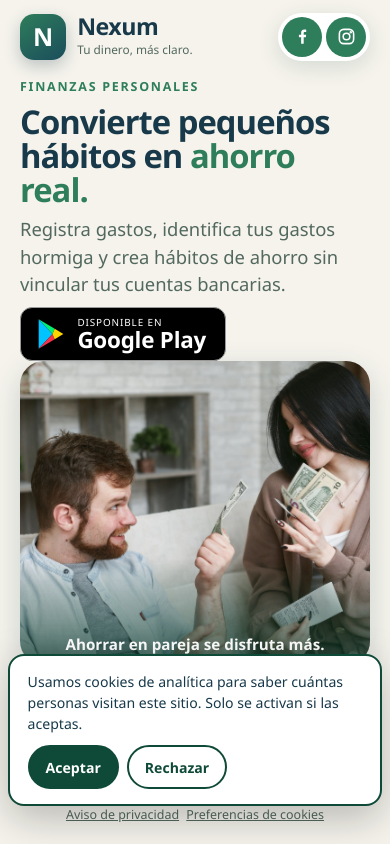
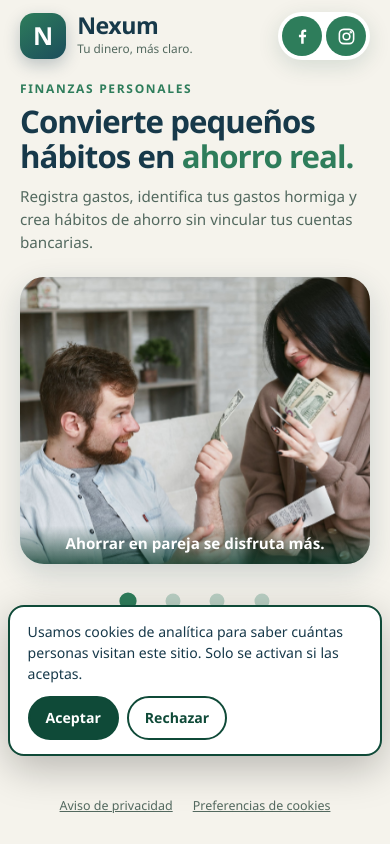
Before and after one commit to rubi1709/Nexum-Landing, a React (Vite) app: page / in a window 390 px wide. Built offline with nearby package versions, Linux system fonts and the light colour scheme.

Commit message:
Orden y espaciado del layout móvil

```diff
--- a/src/App.css
+++ b/src/App.css
@@ -124,7 +124,7 @@ footer a,footer button{display:inline-flex;align-items:center;min-height:44px;co
 }
 
 /* ---------- Ajustes por altura ---------- */
-@media (max-width:820px) and (max-height:700px){.lead{display:none}}
+@media (max-width:820px) and (max-height:739px){.lead{display:none}}
 @media (min-width:821px) and (max-height:540px){.lead{display:none}}
 @media (max-height:640px){.chips{display:none}}
 
@@ -145,39 +145,65 @@ footer a,footer button{display:inline-flex;align-items:center;min-height:44px;co
   .hero-bg__slide--activo .hero-bg__media{animation:none}
 }
 
-/* ---------- Móvil (≤820px): tarjeta de foto en el flujo, sin overlay ---------- */
+/* ---------- Móvil (≤820px): orden vertical y espaciado ---------- */
 @media (max-width:820px){
   body{background:var(--cream)}
+  .top{width:100%;max-width:480px;margin-inline:auto;
+    padding:max(.75rem,env(safe-area-inset-top)) var(--pad-r) 1.25rem var(--pad-l)}
   .brand b{color:var(--ink)}
   .brand small{color:var(--muted)}
   .follow{gap:.25rem;padding:.25rem}
   .follow ul{gap:.25rem}
   .follow a{position:relative;width:40px;height:40px}
   .follow a::after{content:"";position:absolute;inset:-2px;border-radius:50%}
-  .eyebrow,.lead{text-shadow:none}
-  .eyebrow{color:var(--green)}
-  h1{color:var(--ink);text-shadow:none}
+
+  .page{width:100%;max-width:480px;margin-inline:auto;
+    padding:0 var(--pad-r) 0 var(--pad-l);text-align:left}
+
+  /* Aplana el bloque de texto para ordenar sus piezas junto a la foto. */
+  .copy{display:contents}
+  .eyebrow{order:2;margin:0;font-size:.75rem;font-weight:800;letter-spacing:.14em;
+    text-transform:uppercase;color:var(--green);text-shadow:none}
+  h1{order:3;margin:.4rem 0 0;font-size:clamp(1.7rem,8vw,2.2rem);line-height:1.1;
+    letter-spacing:-.03em;font-weight:800;max-width:13em;color:var(--ink);text-shadow:none}
   h1 em{color:var(--green)}
-  .lead{color:var(--muted)}
-  .copy{order:1;gap:.55rem;padding-top:clamp(.6rem,2vh,1.2rem)}
-  .hero-bg{position:relative;inset:auto;z-index:auto;order:2;flex:none;width:100%;height:min(46dvh,78vw);aspect-ratio:4/3;border-radius:24px;overflow:hidden;background:var(--mint);box-shadow:0 10px 30px rgba(23,57,74,.18)}
+  .lead{order:4;margin:.75rem 0 0;max-width:30em;font-size:.95rem;color:#53695f;text-shadow:none}
+
+  .hero-bg{order:5;position:relative;inset:auto;z-index:auto;flex:none;width:100%;
+    height:clamp(190px,34dvh,320px);aspect-ratio:auto;margin-top:1.5rem;
+    border-radius:24px;overflow:hidden;background:var(--mint);box-shadow:0 10px 30px rgba(23,57,74,.18)}
   .hero-bg__media{object-position:var(--pos-m,50% 35%)}
   .hero-bg__overlay{display:none}
-  .hero-bg__titulo{left:0;right:0;bottom:0;max-width:none;margin:0;padding:.5rem 1rem .7rem;height:35%;
+  .hero-bg__titulo{left:0;right:0;bottom:0;max-width:none;margin:0;padding:.5rem 1rem .7rem;height:auto;
     display:flex;align-items:flex-end;justify-content:center;text-align:center;border:0;border-radius:0;
-    background:linear-gradient(0deg,rgba(10,58,43,.75),rgba(10,58,43,0));
+    background:linear-gradient(0deg,rgba(10,58,43,.78),rgba(10,58,43,0));
     -webkit-backdrop-filter:none;backdrop-filter:none;color:#fff;font-size:.95rem;font-weight:700;line-height:1.25;text-shadow:none}
-  .hero-bg__dots{position:static;left:auto;bottom:auto;transform:none;z-index:auto;order:3;flex:none;align-self:center;justify-content:center;width:100%;margin-top:.35rem}
+  .hero-bg__dots{order:6;position:static;left:auto;bottom:auto;transform:none;z-index:auto;
+    flex:none;align-self:center;justify-content:center;width:100%;margin-top:.9rem}
+  .hero-bg__dots button{width:44px;height:44px}
   .hero-bg__dots button::before{border-color:#b9cfc3;background:#b9cfc3}
   .hero-bg__dots button[aria-current="true"]::before{border-color:var(--green);background:var(--green);transform:translate(-50%,-50%) scale(1.15)}
-  footer{flex-wrap:nowrap;gap:0 .45rem;justify-content:center;color:var(--muted);padding:.4rem var(--pad-r) calc(.4rem + env(safe-area-inset-bottom)) var(--pad-l)}
-  footer a,footer button{white-space:nowrap}
-  #cookie-banner{left:.5rem;right:.5rem;max-width:none}
+
+  .get{order:7;width:100%;max-width:340px;margin:1.25rem auto 0;
+    gap:0;flex-wrap:nowrap;align-items:stretch;justify-content:center}
+  .play{width:100%;max-width:340px;min-height:56px;justify-content:center;padding:.55rem 1.2rem}
+  .chips{display:none}
+
+  footer{width:100%;max-width:480px;margin:auto auto 0;
+    flex-wrap:wrap;gap:.25rem 1.25rem;justify-content:center;
+    padding:1rem 0 max(1rem,env(safe-area-inset-bottom));
+    font-size:.78rem;color:var(--muted)}
+  footer a,footer button{white-space:nowrap;min-height:44px}
+
+  #cookie-banner{left:max(.5rem,env(safe-area-inset-left));right:max(.5rem,env(safe-area-inset-right));
+    bottom:calc(5.5rem + env(safe-area-inset-bottom));max-width:none}
   #cookie-banner button{min-height:44px}
 }
 @media (max-width:419px){footer span{display:none}}
 
 /* Pantallas bajas: se permite scroll vertical para no cortar nada */
-@media (max-width:820px) and (max-height:619px){
+@media (max-width:820px) and (max-height:699px){
   html,body{height:auto;min-height:100dvh;overflow-x:hidden;overflow-y:auto}
+  #root{min-height:100dvh}
+  .page{flex:1 0 auto;min-height:auto}
 }
```
